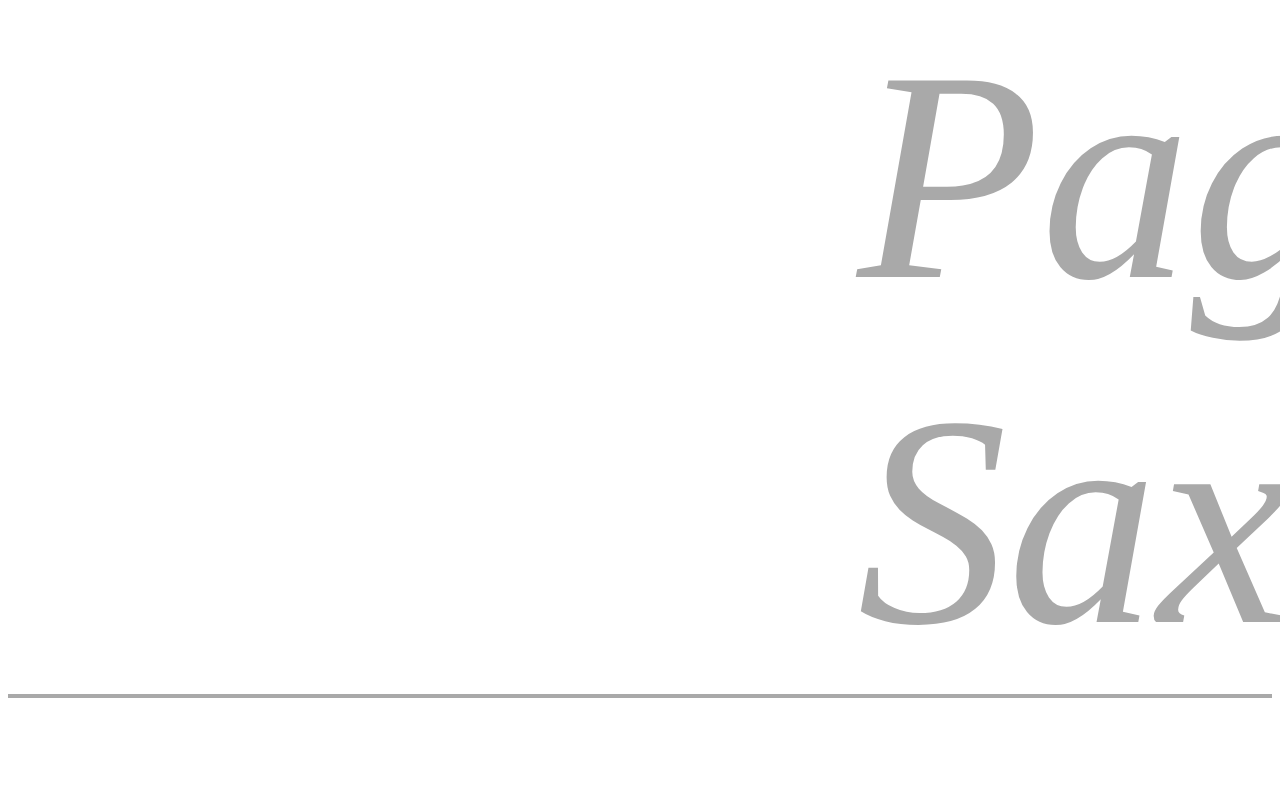
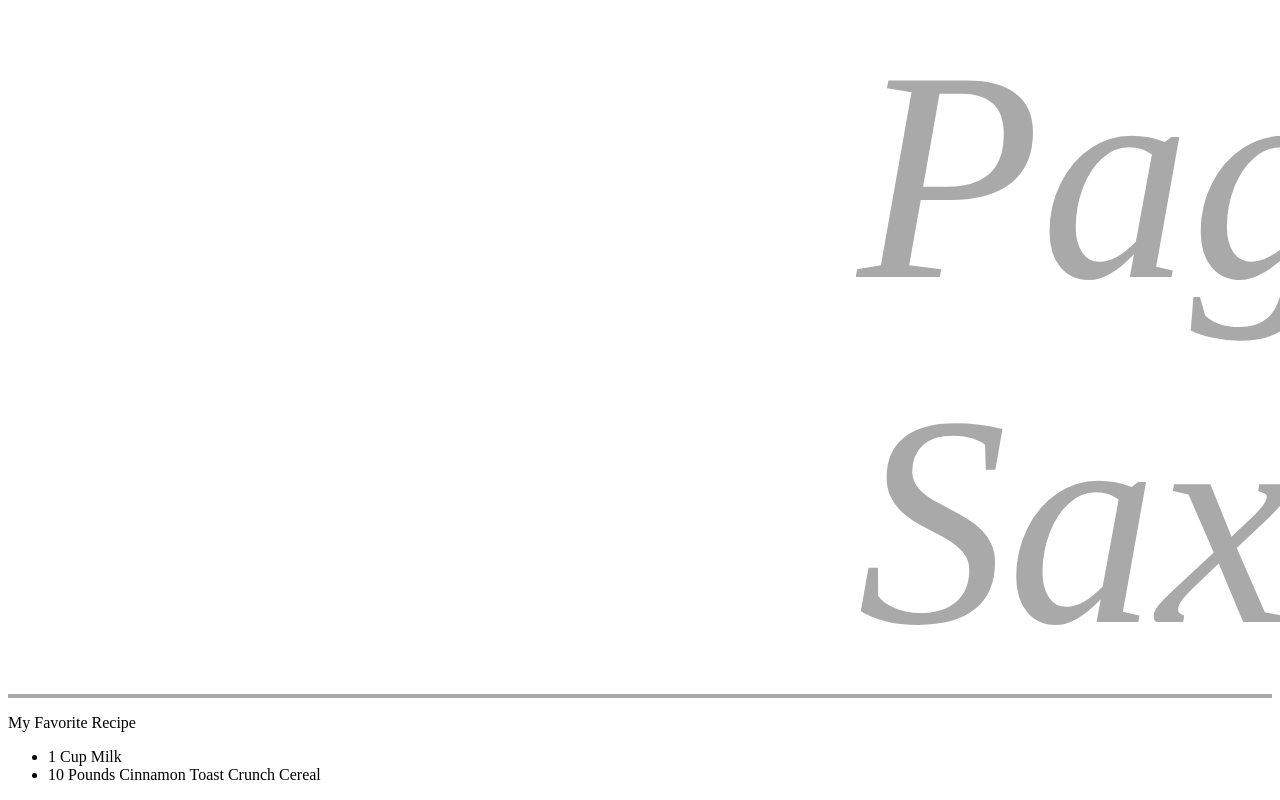
Before and after one commit to mrsaxmannjr/got-Collab1, a plain HTML site: page app/index.html in a window 1280 px wide. Shown: the part 10232-11032 px from the top of the page. Before the commit the page ends 10938 px from the top, so only its background shows below. Drawn offline with Linux system fonts and the light colour scheme.

Commit message:
add recipe to index.html

```diff
--- a/app/index.html
+++ b/app/index.html
@@ -15,5 +15,12 @@
         <a href="saxpage.html">SaxStuff</a>
       </nav>
     </header>
+    <main>
+      <p>My Favorite Recipe</p>
+      <ul>
+        <li>1 Cup Milk</li>
+        <li>10 Pounds Cinnamon Toast Crunch Cereal</li>
+      </ul>
+    </main>
   </body>
 </html>
```
